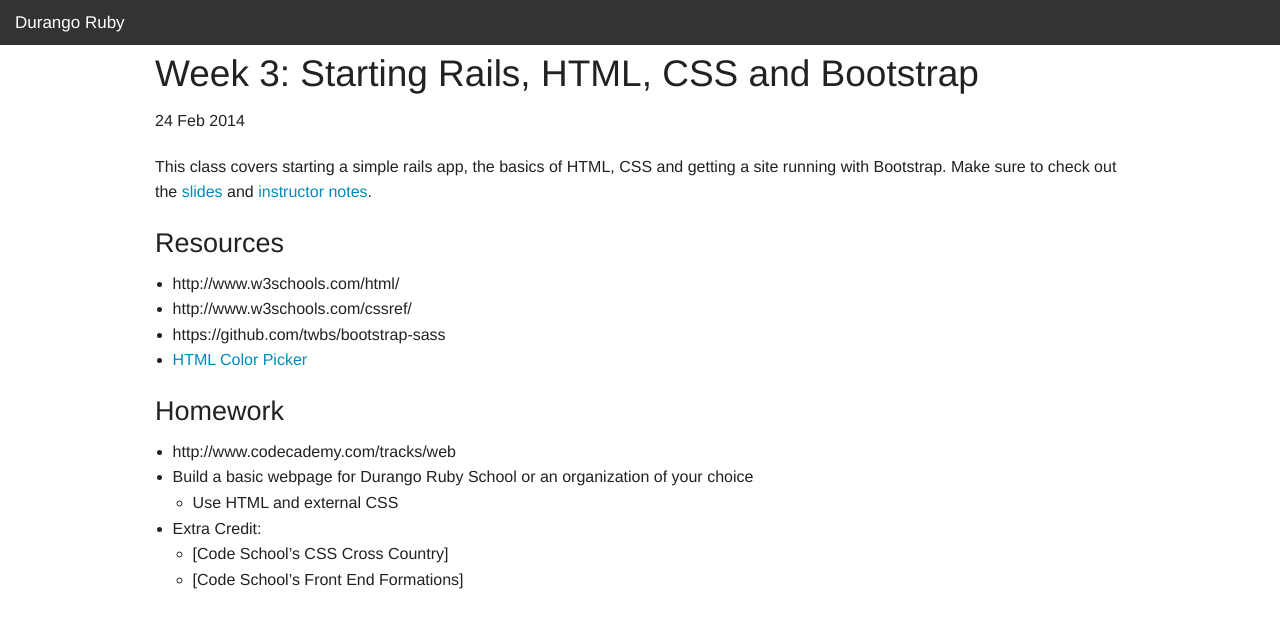
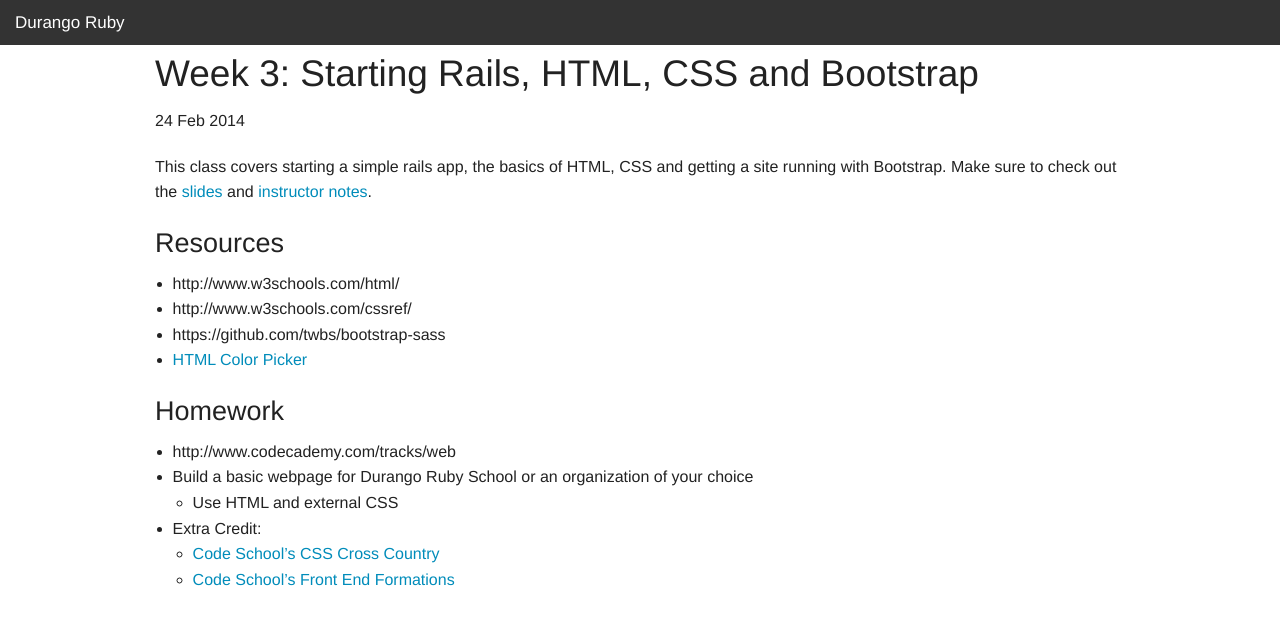
Before and after one commit to durango-ruby-school/durango-ruby-school.github.io, a Jekyll site: the page built from _posts/2014-02-24-week-3.md, in a window 1280 px wide. Shown: the top 628 px of the page. Built offline with Jekyll 4.4.1, drawn with Linux system fonts in a browser that asks for light colours; Markdown is read by kramdown in place of the engine named in the settings; some of the changed lines change nothing that is shown.

Commit message:
Fixing broken links

```diff
--- a/_posts/2014-02-24-week-3.md
+++ b/_posts/2014-02-24-week-3.md
@@ -19,8 +19,8 @@ getting a site running with Bootstrap. Make sure to check out the
 * Build a basic webpage for Durango Ruby School or an organization of your choice
   * Use HTML and external CSS
 * Extra Credit:
-  * [Code School's CSS Cross Country]
-  * [Code School's Front End Formations]
+  * [Code School's CSS Cross Country][4]
+  * [Code School's Front End Formations][5]
 
 
 [1]: /slides/week-3.html
```
